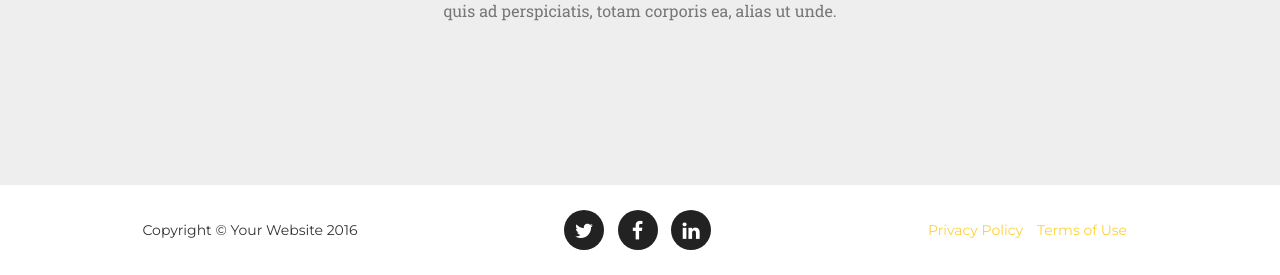
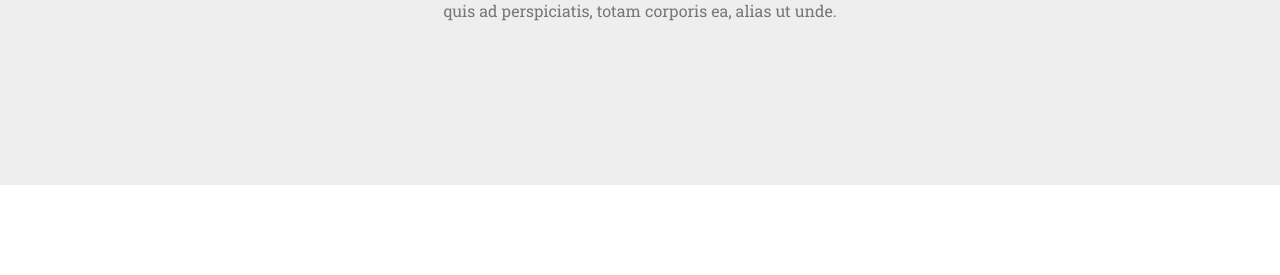
Before and after one commit to bryanbernal97/idb, a Flask app: page / in a window 1280 px wide. Shown: the part 6156-6431 px from the top of the page. After the commit the page ends 6341 px from the top, so only its background shows below. Run offline with Flask 2, Linux system fonts and the light colour scheme; some libraries are stand-ins or nearby versions; some web fonts are replaced.

Commit message:
Removed footer for now.

```diff
--- a/templates/index.html
+++ b/templates/index.html
@@ -386,33 +386,7 @@
 
 
 
-    <footer>
-        <div class="container">
-            <div class="row">
-                <div class="col-md-4">
-                    <span class="copyright">Copyright &copy; Your Website 2016</span>
-                </div>
-                <div class="col-md-4">
-                    <ul class="list-inline social-buttons">
-                        <li><a href="#"><i class="fa fa-twitter"></i></a>
-                        </li>
-                        <li><a href="#"><i class="fa fa-facebook"></i></a>
-                        </li>
-                        <li><a href="#"><i class="fa fa-linkedin"></i></a>
-                        </li>
-                    </ul>
-                </div>
-                <div class="col-md-4">
-                    <ul class="list-inline quicklinks">
-                        <li><a href="#">Privacy Policy</a>
-                        </li>
-                        <li><a href="#">Terms of Use</a>
-                        </li>
-                    </ul>
-                </div>
-            </div>
-        </div>
-    </footer>
+
 
 
 
```
